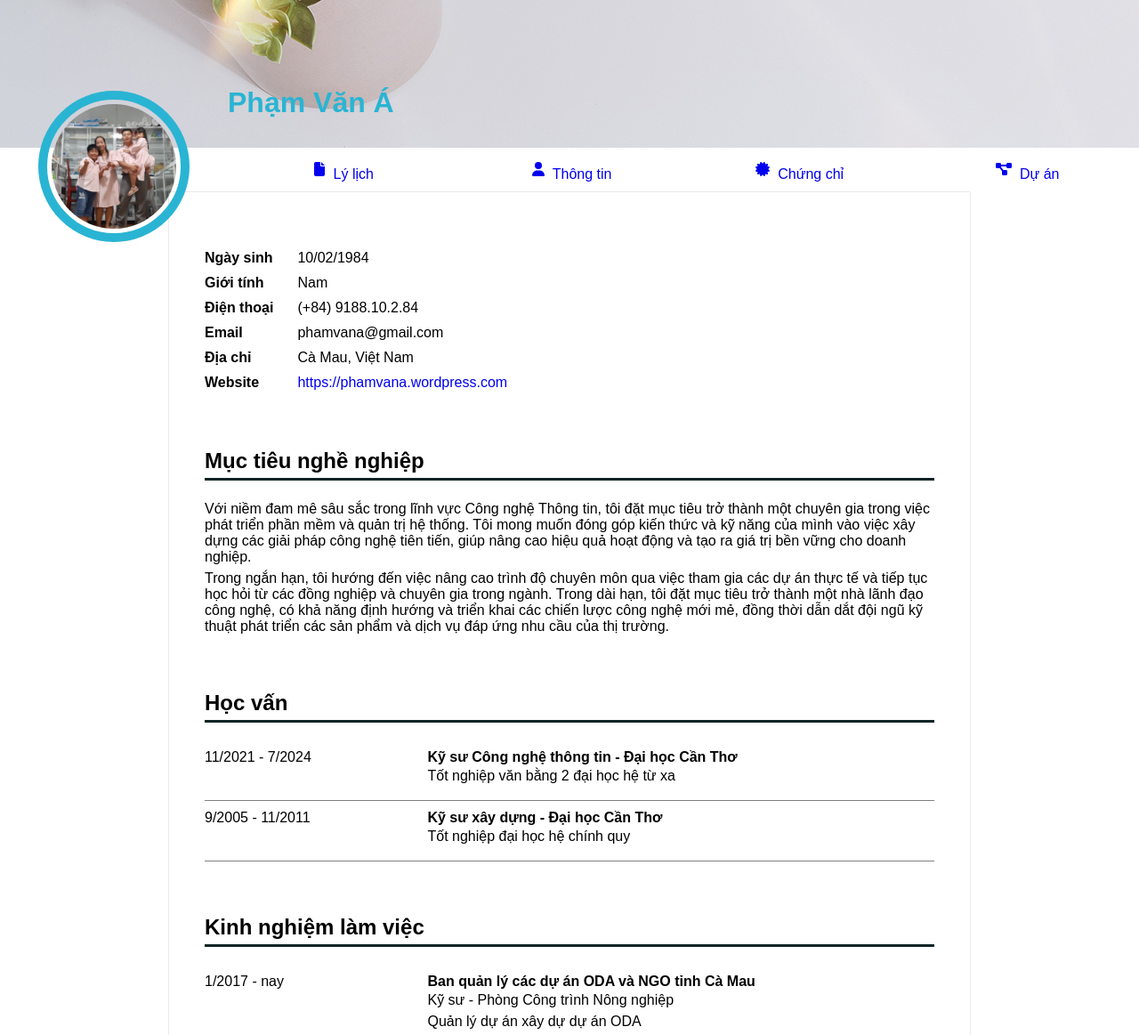
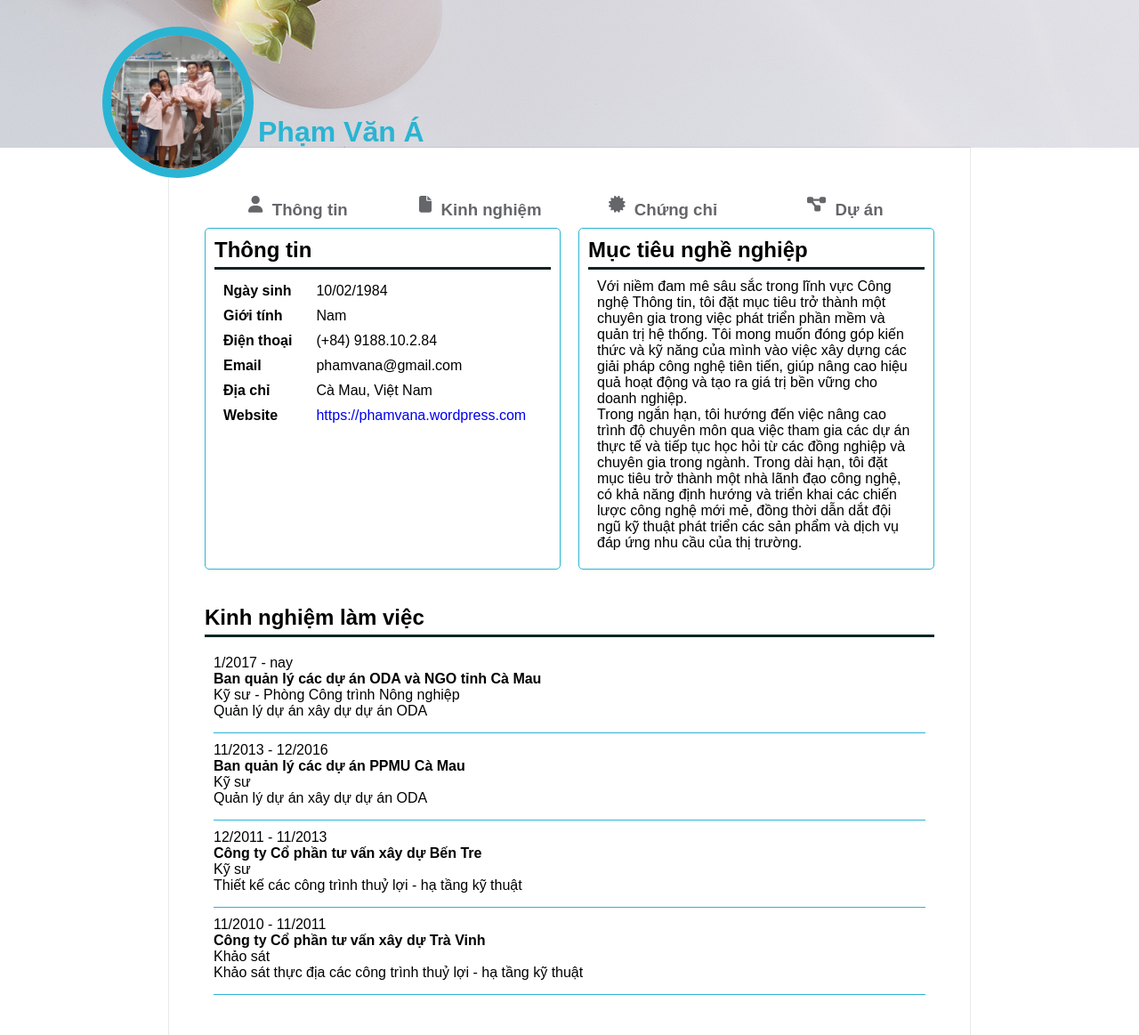
Before and after one commit to phamvanapts/MyCV, a plain HTML site: page index.html in a window 1280 px wide. Shown: the part 180-1343 px from the top of the page at 89% size. Drawn offline with Linux system fonts and the light colour scheme.

Commit message:
cập nhật section thông tin cv

```diff
--- a/css/styles.css
+++ b/css/styles.css
@@ -1,7 +1,9 @@
 body {
     margin: 0px;
 }
-
+:root{
+    --color-primary:#2ab4d3;
+}
 .cv-document {
 	box-sizing: border-box;
 	border: none;
@@ -47,6 +49,16 @@ a{
 a:link:active, a:visited:active {
     color: antiquewhite;
 }
+section{
+    display: flex;
+    gap: 20px;
+}
+section > *{
+    flex: 1;
+    padding: 10px;
+    border: 1px solid var(--color-primary);
+    border-radius: 5px;
+}
 .section{
     margin-bottom: 40px;
 }
@@ -55,12 +67,8 @@ a:link:active, a:visited:active {
     border-bottom: 3px solid #0e2425;
 }
 .section-content{
-    padding: 20px 0;
+    padding: 10px;
 }
-.section-content p{
-    padding: 3px 0;
-}
-
 /* CSS info */
 
 #info{
@@ -75,12 +83,15 @@ a:link:active, a:visited:active {
 }
 /* CSS content */
 .row{
-    border-bottom: 0.5px solid grey;
+    border-bottom: 0.5px solid var(--color-primary);
     padding-top: 10px;
     padding-bottom: 15px;
 
 }
-.col-4{
+.row :last-child{
+    border-bottom: none;
+}
+/* .col-4{
     display: inline-block;
     width: 30%;
     vertical-align: top;
@@ -88,7 +99,7 @@ a:link:active, a:visited:active {
 .col-8{
     display: inline-block;
     width: 69%;
-}
+} */
 
 /* CSS banner */
 .banner{
@@ -104,10 +115,29 @@ a:link:active, a:visited:active {
 .banner__title{
     position: absolute;
     font-family: arial, sans-serif, tahoma;
-    top: 80%;
-    left: 20%;
+    border-bottom: none;
+    top: 310px;
+    left: 290px;
     color: #2ab4d3;
+    z-index: 1;
+    padding-bottom: 50px;
 }
+/* CSS avatar */
+.banner__avatar{
+    position: absolute;
+    display: flex;
+    width: 170px;
+    height: 170px;
+    left: 200px;
+    transform: translateX(-50%);
+    top: 210px;
+    z-index: 1;
+}
+.banner__avatar img {
+    width: 170px;
+    border-radius: 50%;
+    border: 10px solid #2ab4d3;
+  }
 
 /* CSS Nav */
 nav{
@@ -117,28 +147,8 @@ nav{
     width: 100%;
     background-color: #fff;
     height: 50px;
-    font-family: arial, sans-serif, tahoma;
+    left: 20%;
 }
-nav .nav-brand{
-    position: relative;
-    pointer-events: none;
-    min-width: 200px;
-}
-nav .avatar{
-    position: absolute;
-    display: flex;
-    width: 170px;
-    height: 170px;
-    left: 50%;
-    transform: translateX(-50%);
-    top: -75px;
-    z-index: 1;
-}
-nav .avatar img {
-    width: 170px;
-    border-radius: 50%;
-    border: 10px solid #2ab4d3;
-  }
 nav * {
     flex: 1;
     text-align: center;
@@ -146,7 +156,15 @@ nav * {
     align-items: center;
     border-radius: 5px;
     padding: 5px;
+    font-family: arial, sans-serif, tahoma;
+    font-weight: bold;
+    font-size: 14pt;
+    color: #65666a;
+
 }
 nav > *:hover{
     background-color: #2ab4d3;
 }
+#target{
+    /* background-color: #2ab4d3; */
+}
--- a/index.html
+++ b/index.html
@@ -6,39 +6,51 @@
     <meta name="robots" content="noindex" />
 
     <link rel="stylesheet" href="./css/styles.css" />
-		<link rel="stylesheet" href="https://raw.githubusercontent.com/phamvanapts/MyCV/main/css/styles.css" />
+    <link
+      rel="stylesheet"
+      href="https://raw.githubusercontent.com/phamvanapts/MyCV/main/css/styles.css"
+    />
     <!-- Font Awesome icons (free version)-->
-		<script src="https://use.fontawesome.com/releases/v6.3.0/js/all.js" crossorigin="anonymous"></script>
-		<!-- Bootstrap icons-->
-		<!-- <link href="https://cdn.jsdelivr.net/npm/bootstrap-icons@1.5.0/font/bootstrap-icons.css" rel="stylesheet" />
-		<link href="https://cdn.jsdelivr.net/npm/bootstrap@5.0.2/dist/css/bootstrap.min.css" rel="stylesheet" integrity="sha384-EVSTQN3/azprG1Anm3QDgpJLIm9Nao0Yz1ztcQTwFspd3yD65VohhpuuCOmLASjC" crossorigin="anonymous"> -->
+    <script
+      src="https://use.fontawesome.com/releases/v6.3.0/js/all.js"
+      crossorigin="anonymous"
+    ></script>
   </head>
 
   <body>
+    <div class="cv-document">
       <header>
         <div class="banner" id="banner">
           <div class="banner__title">
-					<h1 class="section">Phạm Văn Á</h1>
+            <h1>Phạm Văn Á</h1>
           </div>
         </div>
+        <div class="banner__avatar">
+          <img src="./images/info.jpg" alt="Hình ảnh" />
+        </div>
       </header>
+      <div class="cv-page">
         <nav>
-			<div class="item nav-brand"><a href="#banner"></a>
-			<div class="avatar">
-				<img src="./images/info.jpg" alt="Hình ảnh">
+          <div class="item">
+            <a href="#info"> <i class="fa-solid fa-user"></i> Thông tin</a>
           </div>
+          <div class="item">
+            <a href="#experience"><i class="fa-solid fa-file"></i> Kinh nghiệm</a>
           </div>
-			<div class="item"><a href="#experience"><i class="fa-solid fa-file"></i> Lý lịch</a></div>
-			<div class="item"><a href="#info">
-			<i class="fa-solid fa-user"></i> Thông tin</a>
+          <div class="item">
+            <a href="#certificate"
+              ><i class="fa-solid fa-certificate"></i> Chứng chỉ</a
+            >
           </div>
-			<div class="item"><a href="#certificate"><i class="fa-solid fa-certificate"></i> Chứng chỉ</a></div>
-			<div class="item"><a href="#project"> <i class="fa-solid fa-diagram-project"></i> Dự án</a></div>
+          <div class="item">
+            <a href="#project">
+              <i class="fa-solid fa-diagram-project"></i> Dự án</a
+            >
+          </div>
         </nav>
-		<div class="cv-document">
-			<div class="cv-page">
+        <section>
           <div class="section" id="info">
-					<!-- <img src="./images/info.jpg" alt="Hình ảnh"> -->
+            <h2 class="section-title">Thông tin</h2>
             <div class="section-content">
               <div class="info-row">
                 <b>Ngày sinh</b>
@@ -62,7 +74,11 @@
               </div>
               <div class="info-row">
                 <b>Website</b>
-							<span><a href="https://phamvana.wordpress.com/" target="_blank">https://phamvana.wordpress.com</a></span>
+                <span
+                  ><a href="https://phamvana.wordpress.com/" target="_blank"
+                    >https://phamvana.wordpress.com</a
+                  ></span
+                >
               </div>
             </div>
           </div>
@@ -71,26 +87,77 @@
             <h2 class="section-title">Mục tiêu nghề nghiệp</h2>
             <div class="section-content">
               <p>
-							Với niềm đam mê sâu sắc trong lĩnh vực Công nghệ Thông tin, tôi đặt mục tiêu trở thành một chuyên gia trong việc phát triển phần mềm và quản trị hệ thống. Tôi mong muốn đóng góp kiến thức và kỹ năng của mình vào việc xây dựng các giải pháp công nghệ tiên tiến, giúp nâng cao hiệu quả hoạt động và tạo ra giá trị bền vững cho doanh nghiệp.
+                Với niềm đam mê sâu sắc trong lĩnh vực Công nghệ Thông tin, tôi
+                đặt mục tiêu trở thành một chuyên gia trong việc phát triển phần
+                mềm và quản trị hệ thống. Tôi mong muốn đóng góp kiến thức và kỹ
+                năng của mình vào việc xây dựng các giải pháp công nghệ tiên
+                tiến, giúp nâng cao hiệu quả hoạt động và tạo ra giá trị bền
+                vững cho doanh nghiệp.
               </p>
               <p>
-							Trong ngắn hạn, tôi hướng đến việc nâng cao trình độ chuyên môn qua việc tham gia các dự án thực tế và tiếp tục học hỏi từ các đồng nghiệp và chuyên gia trong ngành. Trong dài hạn, tôi đặt mục tiêu trở thành một nhà lãnh đạo công nghệ, có khả năng định hướng và triển khai các chiến lược công nghệ mới mẻ, đồng thời dẫn dắt đội ngũ kỹ thuật phát triển các sản phẩm và dịch vụ đáp ứng nhu cầu của thị trường.
+                Trong ngắn hạn, tôi hướng đến việc nâng cao trình độ chuyên môn
+                qua việc tham gia các dự án thực tế và tiếp tục học hỏi từ các
+                đồng nghiệp và chuyên gia trong ngành. Trong dài hạn, tôi đặt
+                mục tiêu trở thành một nhà lãnh đạo công nghệ, có khả năng định
+                hướng và triển khai các chiến lược công nghệ mới mẻ, đồng thời
+                dẫn dắt đội ngũ kỹ thuật phát triển các sản phẩm và dịch vụ đáp
+                ứng nhu cầu của thị trường.
               </p>
             </div>
           </div>
-
+        </section>
+		<div class="section" id="experience">
+            <h2 class="section-title">Kinh nghiệm làm việc</h2>
+            <div class="section-content">
+              <div class="row">
+                <div class="col-4">1/2017 - nay</div>
+                <div class="col-8">
+                  <b>Ban quản lý các dự án ODA và NGO tỉnh Cà Mau</b>
+                  <p>Kỹ sư - Phòng Công trình Nông nghiệp</p>
+                  <p>Quản lý dự án xây dự dự án ODA</p>
+                </div>
+              </div>
+              <div class="row">
+                <div class="col-4">11/2013 - 12/2016</div>
+                <div class="col-8">
+                  <b>Ban quản lý các dự án PPMU Cà Mau</b>
+                  <p>Kỹ sư</p>
+                  <p>Quản lý dự án xây dự dự án ODA</p>
+                </div>
+              </div>
+              <div class="row">
+                <div class="col-4">12/2011 - 11/2013</div>
+                <div class="col-8">
+                  <b>Công ty Cổ phần tư vấn xây dự Bến Tre</b>
+                  <p>Kỹ sư</p>
+                  <p>Thiết kế các công trình thuỷ lợi - hạ tầng kỹ thuật</p>
+                </div>
+              </div>
+              <div class="row">
+                <div class="col-4">11/2010 - 11/2011</div>
+                <div class="col-8">
+                  <b>Công ty Cổ phần tư vấn xây dự Trà Vinh</b>
+                  <p>Khảo sát</p>
+                  <p>
+                    Khảo sát thực địa các công trình thuỷ lợi - hạ tầng kỹ thuật
+                  </p>
+                </div>
+              </div>
+            </div>
+          </div>
+        <section>
           <div class="section" id="education">
             <h2 class="section-title">Học vấn</h2>
             <div class="section-content">
               <div class="row">
-							<div class="col-4"> 11/2021 - 7/2024 </div>
+                <div class="col-4">11/2021 - 7/2024</div>
                 <div class="col-8">
                   <b>Kỹ sư Công nghệ thông tin - Đại học Cần Thơ</b>
                   <p>Tốt nghiệp văn bằng 2 đại học hệ từ xa</p>
                 </div>
               </div>
               <div class="row">
-							<div class="col-4"> 9/2005 - 11/2011 </div>
+                <div class="col-4">9/2005 - 11/2011</div>
                 <div class="col-8">
                   <b>Kỹ sư xây dựng - Đại học Cần Thơ</b>
                   <p>Tốt nghiệp đại học hệ chính quy</p>
@@ -99,49 +166,13 @@
             </div>
           </div>
 
-				<div class="section" id="experience">
-					<h2 class="section-title">Kinh nghiệm làm việc</h2>
-					<div class="section-content">
-						<div class="row">
-							<div class="col-4"> 1/2017 - nay </div>
-							<div class="col-8">
-								<b>Ban quản lý các dự án ODA và NGO tỉnh Cà Mau</b>
-								<p>Kỹ sư - Phòng Công trình Nông nghiệp</p>
-								<p>Quản lý dự án xây dự dự án ODA</p>
-							</div>
-						</div>
-						<div class="row">
-							<div class="col-4"> 11/2013 - 12/2016 </div>
-							<div class="col-8">
-								<b>Ban quản lý các dự án PPMU Cà Mau</b>
-								<p>Kỹ sư</p>
-								<p>Quản lý dự án xây dự dự án ODA</p>
-							</div>
-						</div>
-						<div class="row">
-							<div class="col-4">12/2011 - 11/2013 </div>
-							<div class="col-8">
-								<b>Công ty Cổ phần tư vấn xây dự Bến Tre</b>
-								<p>Kỹ sư</p>
-								<p>Thiết kế các công trình thuỷ lợi - hạ tầng kỹ thuật</p>
-							</div>
-						</div>
-						<div class="row">
-							<div class="col-4">11/2010 - 11/2011 </div>
-							<div class="col-8">
-								<b>Công ty Cổ phần tư vấn xây dự Trà Vinh</b>
-								<p>Khảo sát</p>
-								<p>Khảo sát thực địa các công trình thuỷ lợi - hạ tầng kỹ thuật</p>
-							</div>
-						</div>
-					</div>
-				</div>
+
 
           <div class="section" id="activity">
             <h2 class="section-title">Hoạt động</h2>
             <div class="section-content">
               <div class="row">
-							<div class="col-4">11/2013 - nay </div>
+                <div class="col-4">11/2013 - nay</div>
                 <div class="col-8">
                   <b>Công đoàn viên chức Cà Mau</b>
                   <p>Tham gia các hoạt động công đoàn</p>
@@ -149,26 +180,25 @@
               </div>
             </div>
           </div>
-
+        </section>
+        <section>
           <div class="section" id="skill">
             <h2 class="section-title">Kỹ năng</h2>
             <div class="section-content">
               <div class="row">
-							<div class="col-4"><b>Quản lý dự án</b> </div>
-							<div class="col-8">
-								Chứng chỉ quản lý dự án
-							</div>
+                <div class="col-4"><b>Quản lý dự án</b></div>
+                <div class="col-8">Chứng chỉ quản lý dự án</div>
               </div>
               <div class="row">
-							<div class="col-4"><b>Định giá</b> </div>
-							<div class="col-8">
-								Chứng chỉ Định giá
-							</div>
+                <div class="col-4"><b>Định giá</b></div>
+                <div class="col-8">Chứng chỉ Định giá</div>
               </div>
               <div class="row">
-							<div class="col-4"><b>Giám sát</b> </div>
+                <div class="col-4"><b>Giám sát</b></div>
                 <div class="col-8">
-								Chứng chỉ giám sát các công trình xây dựng dân dụng và công nghiệp, giám sát công trình giao thông, giám sát công trình lắp đặt thiết bị, giám sát các công trình thuỷ lợi.
+                  Chứng chỉ giám sát các công trình xây dựng dân dụng và công
+                  nghiệp, giám sát công trình giao thông, giám sát công trình
+                  lắp đặt thiết bị, giám sát các công trình thuỷ lợi.
                 </div>
               </div>
             </div>
@@ -178,10 +208,8 @@
             <h2 class="section-title">Chứng nhận - Giải thưởng</h2>
             <div class="section-content">
               <div class="row">
-							<div class="col-4"><b>2020</b> </div>
-							<div class="col-8">
-							Trở thành công dân số Funix
-							</div>
+                <div class="col-4"><b>2020</b></div>
+                <div class="col-8">Trở thành công dân số Funix</div>
               </div>
             </div>
           </div>
@@ -196,22 +224,42 @@
               <li>Du lịch</li>
             </div>
           </div>
-
+        </section>
         <div class="section" id="project">
           <h2 class="section-title">Dự án</h2>
           <div class="section-content">
             <b>WB6</b>
             <p>2013 - 2016</p>
-						<li>Kỹ sư quản lý dự án, giám sát chủ đầu tư các công trình thuộc dự án WB6 Tiểu dự án tại Cà Mau</li>
-						<br>
+            <li>
+              Kỹ sư quản lý dự án, giám sát chủ đầu tư các công trình thuộc dự
+              án WB6 Tiểu dự án tại Cà Mau
+            </li>
+            <br />
             <b>JICA</b>
             <p>2017 - 2019</p>
-						<li>Kỹ sư quản lý dự án, giám sát chủ đầu tư các công trình thuộc dự án JICA</li>
-						<br>
+            <li>
+              Kỹ sư quản lý dự án.
+            </li>
+			<li>
+				Giám sát chủ đầu tư các công trình thuộc dự án JICA.
+			</li>
+			<li>
+				Giám sát thi công, lắp đặt thiết bị.
+			</li>
+            <br />
             <b>WB9</b>
             <p>2019 - nay</p>
-						<li>Kỹ sư quản lý dự án, giám sát chủ đầu tư các công trình thuộc dự án WB9 tiểu dự án tại Cà Mau</li>
-						<br>
+            <li>
+              Kỹ sư quản lý dự án.
+            </li>
+			<li>
+				Giám sát chủ đầu tư các công trình thuộc dự
+              án WB9 tiểu dự án tại Cà Mau.
+			</li>
+			<li>
+				Giám sát thi công công trình.
+			</li>
+            <br />
           </div>
         </div>
 
@@ -219,9 +267,21 @@
           <h2 class="section-title">Liên hệ</h2>
           <div class="section-content">
             <ol>
-							<li><a href="https://www.facebook.com/phamvana10284" target="_blank">Facebook</a></li>
-							<li><a href="https://www.linkedin.com/in/%C3%A1ps-pham-bb4709283/" target="_blank">LinkedIn</a></li>
-							<li><a href="https://github.com/phamvana" target="_blank">Github</a></li>
+              <li>
+                <a href="https://www.facebook.com/phamvana10284" target="_blank"
+                  >Facebook</a
+                >
+              </li>
+              <li>
+                <a
+                  href="https://www.linkedin.com/in/%C3%A1ps-pham-bb4709283/"
+                  target="_blank"
+                  >LinkedIn</a
+                >
+              </li>
+              <li>
+                <a href="https://github.com/phamvana" target="_blank">Github</a>
+              </li>
             </ol>
           </div>
         </div>
```
Lines whose indentation alone changed are shown as unchanged.
